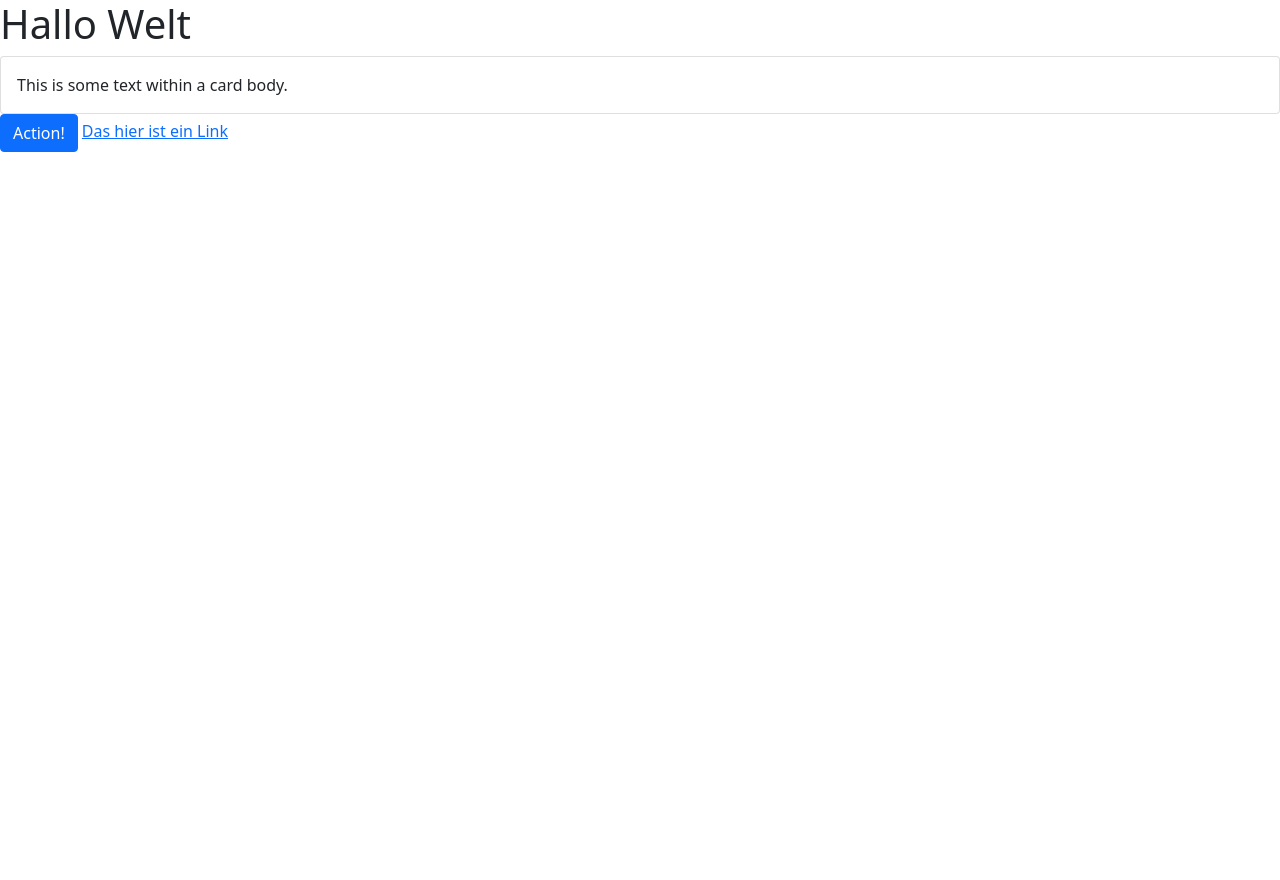
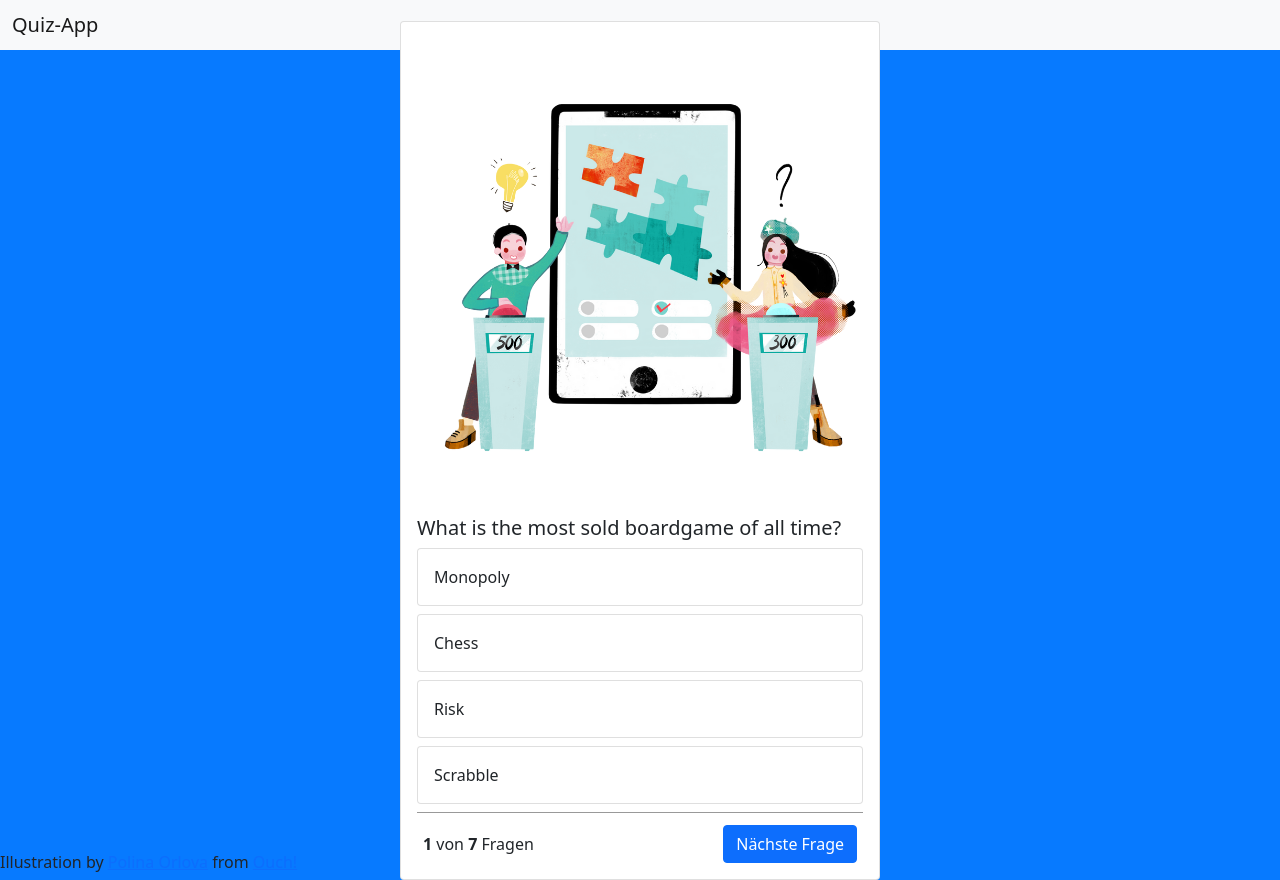
Before and after one commit to RinatMadreiter/Quiz-App, a website: page index.html in a window 1280 px wide. Before the commit the page ends 800 px from the top, so only its background shows below. Drawn offline with nearby package versions, Linux system fonts and the light colour scheme.

Commit message:
Added Questions and Color Response when clicked

```diff
--- a/index.html
+++ b/index.html
@@ -1,5 +1,6 @@
 <!DOCTYPE html>
 <html lang="en">
+
 <head>
   <meta charset="UTF-8">
   <meta http-equiv="X-UA-Compatible" content="IE=edge">
@@ -9,17 +10,62 @@
   <link rel="stylesheet" href="style.css">
   <script src="script.js"></script>
 </head>
-<body>
-    <h1>Hallo Welt</h1>
 
-    <div class="card">
+<body onload="init()">
+
+  <nav class="navbar navbar-light bg-light">
+    <div class="container-fluid">
+      <span class="navbar-brand mb-0 h1">Quiz-App</span>
+    </div>
+  </nav>
+
+  <div class="container">
+    <div class="card quiz-card">
+      <img src="./img/quiz.png" class="card-img-top">
       <div class="card-body">
-          This is some text within a card body.
+        <h5 class="card-title" id="question-text">Frage</h5>
+
+        <div class="card mb-2 quiz-answer-card" onclick="answer('answer_1')">
+          <div class="card-body" id="answer_1">
+            Antwort
           </div>
         </div>
-    <button class="btn btn-primary" >Action!</button>
+
+        <div class="card mb-2 quiz-answer-card" onclick="answer('answer_2')">
+          <div class="card-body" id="answer_2">
+            Antwort
+          </div>
+        </div>
+
+        <div class="card mb-2 quiz-answer-card" onclick="answer('answer_3')">
+          <div class="card-body" id="answer_3">
+            Antwort
+          </div>
+        </div>
+
+        <div class="card mb-2 quiz-answer-card" onclick="answer('answer_4')">
+          <div class="card-body" id="answer_4">
+            Antwort
+          </div>
+        </div>
+
+        <div class="question-footer">
+          <span>
+          <b>1</b> von <b id="questionsAmount">7</b> Fragen
+        </span>
+        <button type="button" class="btn btn-primary">Nächste Frage</button>
+        </div>
 
 
-    <a href="#">Das hier ist ein Link</a>
+      </div>
+    </div>
+  </div>
+
+
+  <footer>
+    Illustration by <a href="https://icons8.com/illustrations/author/6141c9688446d80011488727">Polina Orlova</a> from <a
+      href="https://icons8.com/illustrations">Ouch!</a>
+  </footer>
 </body>
+
 </html>
--- a/script.js
+++ b/script.js
@@ -0,0 +1,93 @@
+/**
+ * Json with questions, each question consists of 5 strings and one integer
+ */
+
+let questions = [
+    {
+        "question": "What is the most sold boardgame of all time?",
+        "answer_1": "Monopoly",
+        "answer_2": "Chess",
+        "answer_3": "Risk",
+        "answer_4": "Scrabble",
+        "right_answer": 2
+    },
+    {
+        "question": "Since when does the \"Spiel des Jahres\" award exist?",
+        "answer_1": "1979",
+        "answer_2": "1985",
+        "answer_3": "1993",
+        "answer_4": "2000",
+        "right_answer": 1
+    },
+    {
+        "question": "What is the most famous german boardgame so far?",
+        "answer_1": "Scotland Yard",
+        "answer_2": "Tabu",
+        "answer_3": "Catan",
+        "answer_4": "Mensch ärgere dich nicht",
+        "right_answer": 4
+    },
+    {
+        "question": "How many million copies of \"Mensch ärgere dich nicht\" were sold?",
+        "answer_1": "25",
+        "answer_2": "55",
+        "answer_3": "75",
+        "answer_4": "95",
+        "right_answer": 4
+    },
+    {
+        "question": "In which german city the biggest yearly boardgame convention takes place?",
+        "answer_1": "Munich",
+        "answer_2": "Berlin",
+        "answer_3": "Essen",
+        "answer_4": "Hamburg",
+        "right_answer": 3
+    },
+    {
+        "question": "What is the best family boardgame according to \"Boardgamegeeks.com\"?",
+        "answer_1": "Wingspan",
+        "answer_2": "Lost Ruins of Arnak",
+        "answer_3": "Everdell",
+        "answer_4": "Die Crew",
+        "right_answer": 1
+    },
+    {
+        "question": "Which game won the \"Spiel des Jahres\" award this year?",
+        "answer_1": "The Adventures of Robin Hood",
+        "answer_2": "Point Salad",
+        "answer_3": "Micro Macro: Crime City",
+        "answer_4": "Paleo",
+        "right_answer": 3
+    }
+];
+
+
+let currentQuestion = 0;
+
+function init() {
+    let amountOfQuestions = questions.length;
+    document.getElementById('questionsAmount').innerHTML = `${amountOfQuestions}
+    `;
+    showQuestion();
+
+}
+
+function showQuestion() {
+    let question = questions[currentQuestion];
+    document.getElementById('question-text').innerHTML =  question['question'];
+    document.getElementById('answer_1').innerHTML =  question['answer_1'];
+    document.getElementById('answer_2').innerHTML =  question['answer_2'];
+    document.getElementById('answer_3').innerHTML =  question['answer_3'];
+    document.getElementById('answer_4').innerHTML =  question['answer_4'];
+}
+
+function answer(clickedAnswer) {
+    let rightAnswerNumber = questions[currentQuestion].right_answer;
+    let rightAnswerText = "answer_" + rightAnswerNumber;
+    console.log(rightAnswerText);
+    if (rightAnswerText == clickedAnswer) {
+        document.getElementById(`${rightAnswerText}`).classList.add('right-answer-style');
+    } else {
+        document.getElementById(`${clickedAnswer}`).classList.add('wrong-answer-style');
+    }
+}
--- a/style.css
+++ b/style.css
@@ -0,0 +1,49 @@
+.container {
+    background-color: #077AFF;
+    display: flex;
+    justify-content: center;
+    align-items: center;
+    height: 100vh;
+}
+
+body {
+    margin: 0;
+    background-color: #077AFF;
+}
+
+.question-footer{
+    display: flex;
+    justify-content: space-between;
+    border-top: 1px solid rgba(0,0,0,0.4);
+    align-items: center;
+    padding-top: 12px;
+    padding-left: 6px;
+    padding-right: 6px;
+}
+
+.quiz-card {
+    width: 30rem;
+}
+
+
+.quiz-answer-card:hover {
+    cursor: pointer;
+    background-color: rgba(0, 0, 0, 0.05);
+}
+
+.right-answer-style {
+    animation-name: right-answer-color;
+    animation-duration: 225ms;
+    /* background-color: greenyellow ; */
+    /* transition: 225ms ease-in-out; */
+}
+
+@keyframes right-answer-color {
+    from {background-color: rgba(0, 0, 0, 0.05);}
+  to {background-color: greenyellow ;}
+}
+
+.wrong-answer-style {
+    background-color: darkred;
+    transition: 225ms ease-in-out;
+}
```
Also changed, not shown: img/quiz.png (added). Lines whose indentation alone changed are shown as unchanged.
